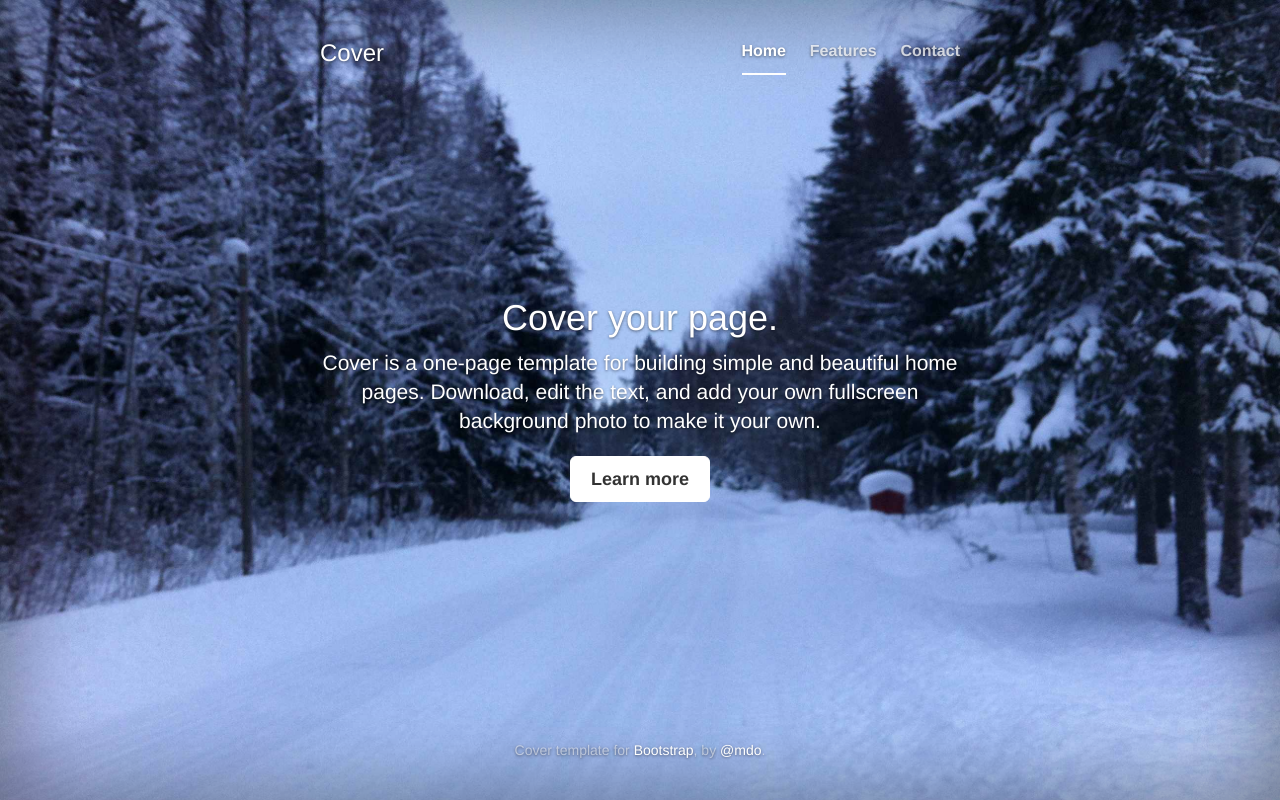
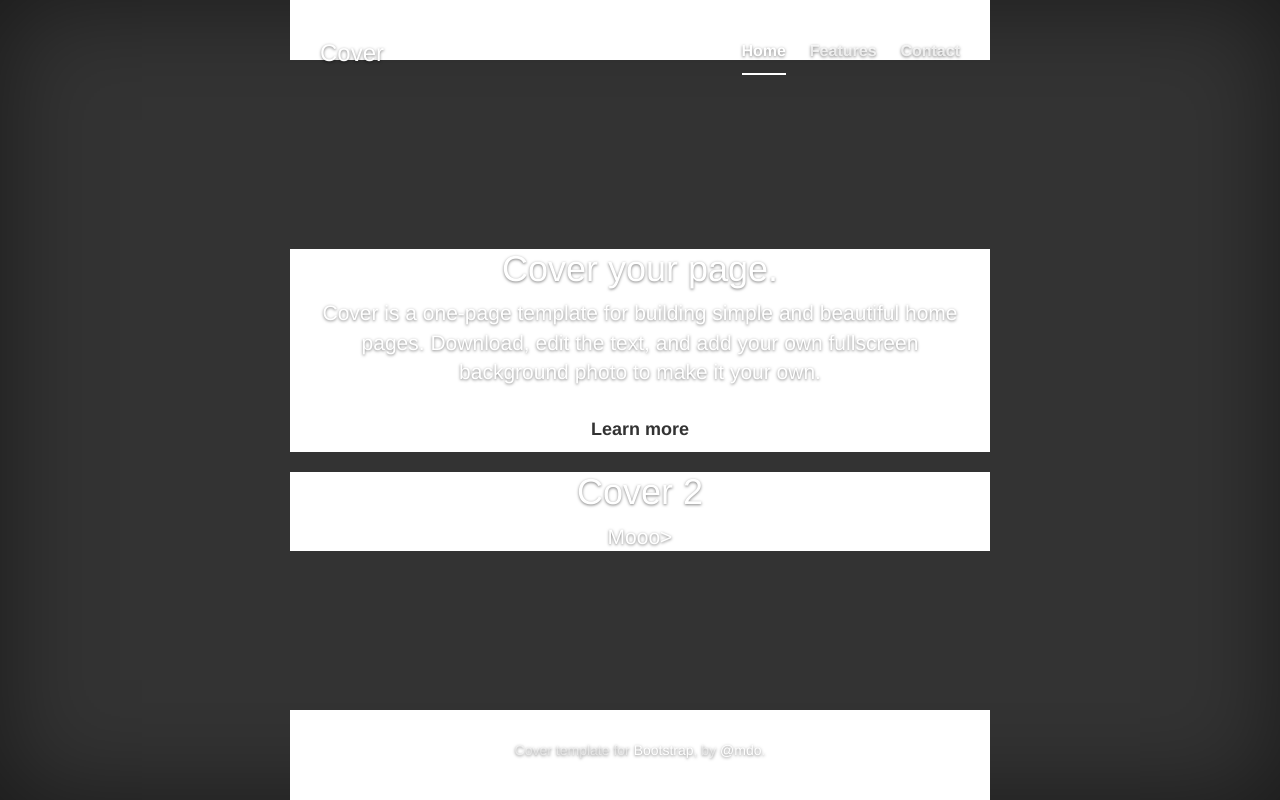
Before and after one commit to raoulsullivan/raoulsullivan.github.io, a plain HTML site: page index.html in a window 1280 px wide. Drawn offline with nearby package versions, Linux system fonts and the light colour scheme.

Commit message:
testing things

```diff
--- a/index.html
+++ b/index.html
@@ -43,6 +43,11 @@
                         </p>
                     </div>
 
+                    <div class="inner cover">
+                        <h1 class="cover-heading">Cover 2</h1>
+                        <p class="lead">Mooo></p>
+                    </div>
+
                     <div class="mastfoot">
                         <div class="inner">
                             <p>Cover template for <a href="http://getbootstrap.com">Bootstrap</a>, by <a href="https://twitter.com/mdo">@mdo</a>.</p>
--- a/main.css
+++ b/main.css
@@ -40,8 +40,8 @@ body {
           width: 100%;
           height: 100%; /* For at least Firefox */
           min-height: 100%;
-          background-image: url('IMG_1707.jpg');
-          background-size: cover;
+/*          background-image: url('IMG_1707.jpg');
+          background-size: cover;*/
           -webkit-box-shadow: inset 0 0 100px rgba(0,0,0,.5);
           box-shadow: inset 0 0 100px rgba(0,0,0,.5);
                           }
@@ -57,6 +57,7 @@ body {
                                   /* Padding for spacing */
                                   .inner {
                                       padding: 30px;
+                                      background-color: #ffffff;
                                     }
 
 
```
